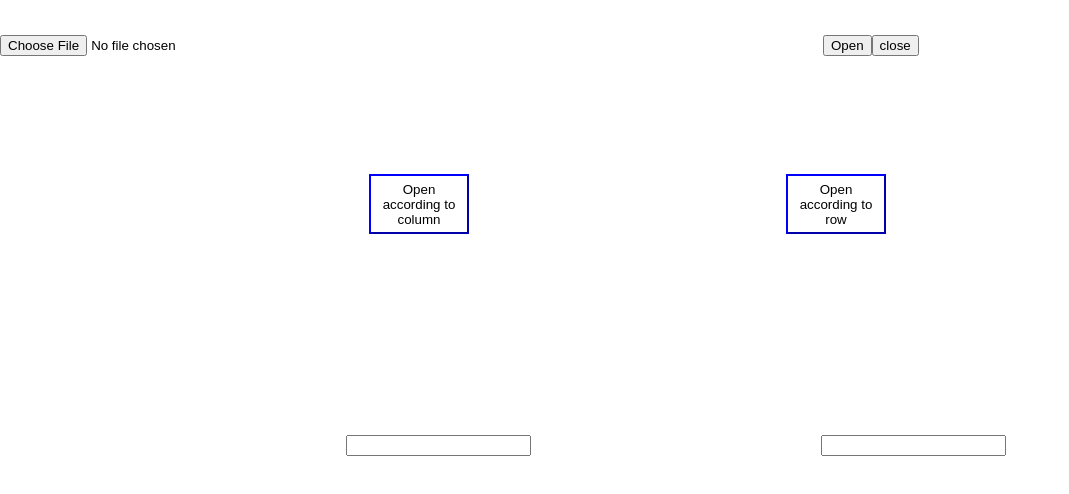
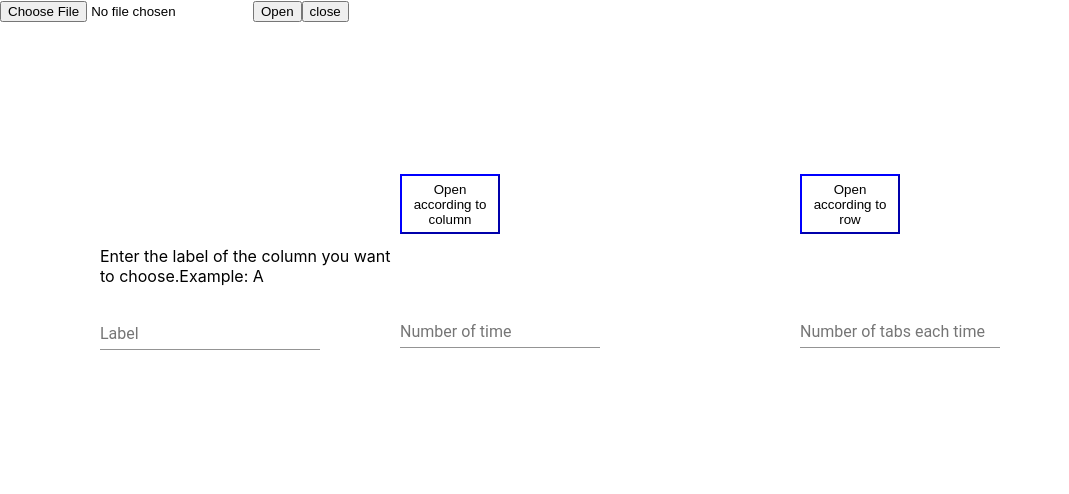
Before and after one commit to tung2389/tool_for_spreadsheet, a React (Create React App) app: page / in a window 1280 px wide. Shown: the top 494 px of the page, without its empty margins (0-1069 px from the left). Built offline with nearby package versions, Linux system fonts and the light colour scheme.

Commit message:
add some interface and caculating

```diff
--- a/package.json
+++ b/package.json
@@ -4,6 +4,7 @@
   "private": true,
   "homepage": ".",
   "dependencies": {
+    "@material-ui/core": "^3.9.2",
     "is-url": "^1.2.4",
     "react": "^16.7.0",
     "react-dom": "^16.7.0",
--- a/src/App.css
+++ b/src/App.css
@@ -1,49 +1,69 @@
 .btn_page1{
     width: 100px;
     height: 60px;
-    position: relative;
+    position: fixed;
     background-color: white;
     border-color: blue blue blue blue;
-    left: 116px;
+    left: 400px;
     top: 174px;
 }
 
 .btn_page2{
     width: 100px;
     height: 60px;
-    position: relative;
+    position: fixed;
     background-color: white;
     border-color: blue blue blue blue;
-    left: 433px;
+    left: 800px;
     top: 174px;
 }
 
 .btn_page1_change{
     width: 100px;
     height: 60px;
-    position: relative;
+    position: fixed;
     background-color: blue;
     color: white;
     border-color: blue blue blue blue;
-    left: 116px;
+    left: 400px;
     top: 174px;
 }
 
 .btn_page2_change{
     width: 100px;
     height: 60px;
-    position: relative;
+    position: fixed;
     background-color: blue;
     color: white;
     border-color: blue blue blue blue;
-    left: 433px;
+    left: 800px;
     top: 174px;
 }
 
+.div1{
+    position: fixed;
+    left: 800px;
+    top: 300px;
+}
+.div2{
+    position: fixed;
+    left: 400px;
+    top: 300px;
+}
+.div3{
+    position: fixed;
+    left:100px;
+    top: 230px;
+}
 .inp1{
-    position: relative; left: -107px; top: 400px;
+    width: 200px;
 }
-
 .inp2{
-    position: relative; left: 183px; top: 400px;
+    width: 200px;
 }
+.inp3{
+    position: relative; left: -45px; top: 400px;
+}
+.p1{
+    width: 300px;
+}
--- a/src/App.js
+++ b/src/App.js
@@ -2,6 +2,8 @@ import React from 'react';
 import './App.css';
 import XLSX from 'xlsx';
 import isUrl from 'is-url';
+import TextField from '@material-ui/core/TextField';
+import Button from '@material-ui/core/Button';
 let windows = [];
 // Filter to find valid url and open it.
 function process_url(url)
@@ -22,32 +24,78 @@ class App extends React.Component{
             data:undefined,
             number_of_tabs_each_time:undefined,
             time:undefined,
-            hidden:true
+            hidden:true,
+            row_or_column:undefined,
+            status_of_option:0
         };
         this.readData = this.readData.bind(this);
         this.open_according_to_column = this.open_according_to_column.bind(this);
         this.open_according_to_row = this.open_according_to_row.bind(this);
+        this.onChange_tasks = this.onChange_tasks.bind(this);
+        this.onChange_time = this.onChange_time.bind(this);
+        this.onChange_row_or_column = this.onChange_row_or_column.bind(this);
+        this.open_window = this.open_window.bind(this);
+        this.IsEnough = this.IsEnough.bind(this);
+        this.input_of_option = this.input_of_option.bind(this);
+    }
+    IsEnough()
+    {
+        if(this.state.number_of_tabs_each_time && this.state.time && this.state.row_or_column)
+        {
+            return true;
+        }
+        else
+        {
+            return false;
+        }
     }
     componentDidMount(){
         //console.log(this.state.data);
     }
 
-    open_according_to_column(label)
+    open_according_to_column(label,start,endd)
     {
         let data = this.state.data;
-        for(let i=0;i<data.length;i++)
+        for(let i=start;i<=endd;i++)
         {
             process_url(data[i][label]);
         }
     }
-    open_according_to_row(num)
+    open_according_to_row(num,start,endd)
     {
         let data = this.state.data;
         let specific_row = data[num-1];
+        let cnt = 0;
         // Loop through all properties of specific_row object
         for(let key in specific_row){
-            if (!specific_row.hasOwnProperty(key)) continue;
+            cnt++;
+            // Throw out the key that doesn't belong to object and the key outside the range
+            if (!specific_row.hasOwnProperty(key) || cnt < start || cnt > endd) continue;
             process_url(specific_row[key]);
+        }
+    }
+    open_window()
+    {
+        if(this.IsEnough())
+        {
+            let num_tabs = this.state.number_of_tabs_each_time;
+            let num_time = this.state.time;
+            let main_data = this.state.row_or_column;
+            //Caculate the range
+            let start = num_time * num_tabs - num_tabs;
+            let endd = num_time * num_tabs - 1;
+            if(this.status_of_option === 0)
+            {
+                this.open_according_to_column(main_data,start,endd);
+            }
+            else
+            {
+                this.open_according_to_row(parseInt(main_data),start,endd);
+            }
+        }
+        else
+        {
+            alert("Missing data from inputs");
         }
     }
     close_window()
@@ -59,11 +107,15 @@ class App extends React.Component{
     }
     onChange_tasks(e)
     {
-        this.setState({number_of_tabs_each_time:e.target.value});
+        this.setState({number_of_tabs_each_time:parseInt(e.target.value)});
     }
     onChange_time(e)
     {
         this.setState({time:parseInt(e.target.value)});
+    }
+    onChange_row_or_column(e)
+    {
+        this.setState({row_or_column:e.target.value});
     }
     readData(e)
     {
@@ -83,6 +135,23 @@ class App extends React.Component{
         };
         if(rABS) reader.readAsBinaryString(f); else reader.readAsArrayBuffer(f);
     }
+    input_of_option()
+    {
+        if(this.state.status_of_option === 0)
+        return (
+            <div className = "div3">
+                <p className = "p1">Enter the label of the column you want to choose.Example: A</p>
+                <TextField label = "Label" onChange = {this.onChange_row_or_column}></TextField>
+            </div>
+        );
+        else
+        return(
+            <div className = "div3">
+                <p className = "p1">Enter the number of row you want to choose. Example: 1</p>
+                <TextField label = "number of row"> onChange = {this.onChange_row_or_column}</TextField>
+            </div>
+        );
+    }
     render(){
         return(
             <div>
@@ -94,8 +163,13 @@ class App extends React.Component{
             <button onClick = {this.Change_page2} className = "btn_page2">Open according to row</button>
 
             {/* Two parameter to open */}
-            <input type = "text" onChange = {this.onChange_tasks} className = "inp1"></input>
-            <input type = "number" onChange = {this.onChange_time} className = "inp2"></input>
+            {this.input_of_option()}
+            <div className = "div1">
+                <TextField type = "number" onChange = {this.onChange_tasks} label = "Number of tabs each time" className = "inp1"></TextField>
+            </div>
+            <div className = "div2">
+                <TextField type = "number" onChange = {this.onChange_time} label = "Number of time" className = "inp2"></TextField>
+            </div>
 
             {/* Button to open and close window*/}
             <button>Open</button>
```
Also changed, not shown: 1 other file (tests, documents, lock files or other folders).
